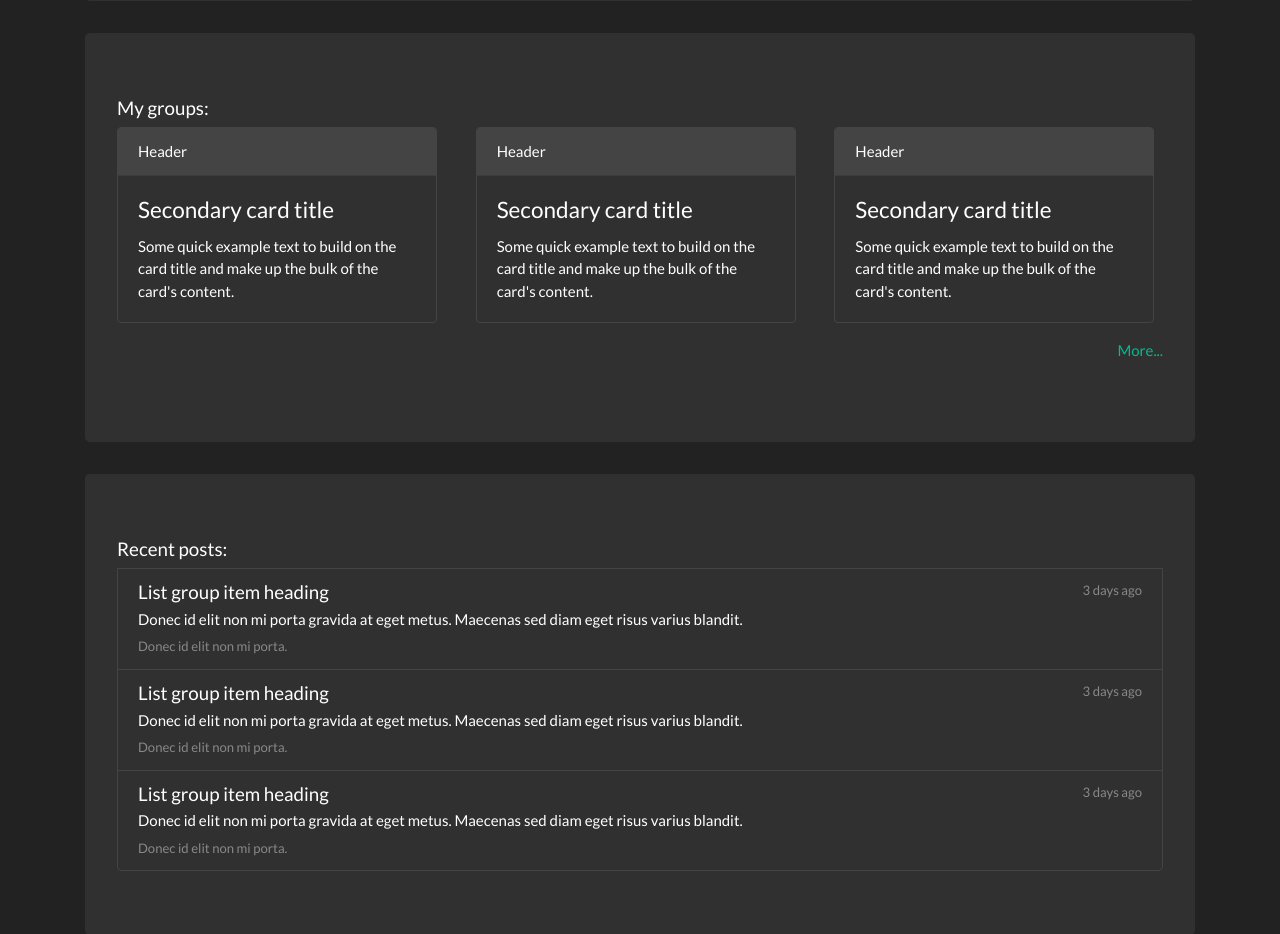
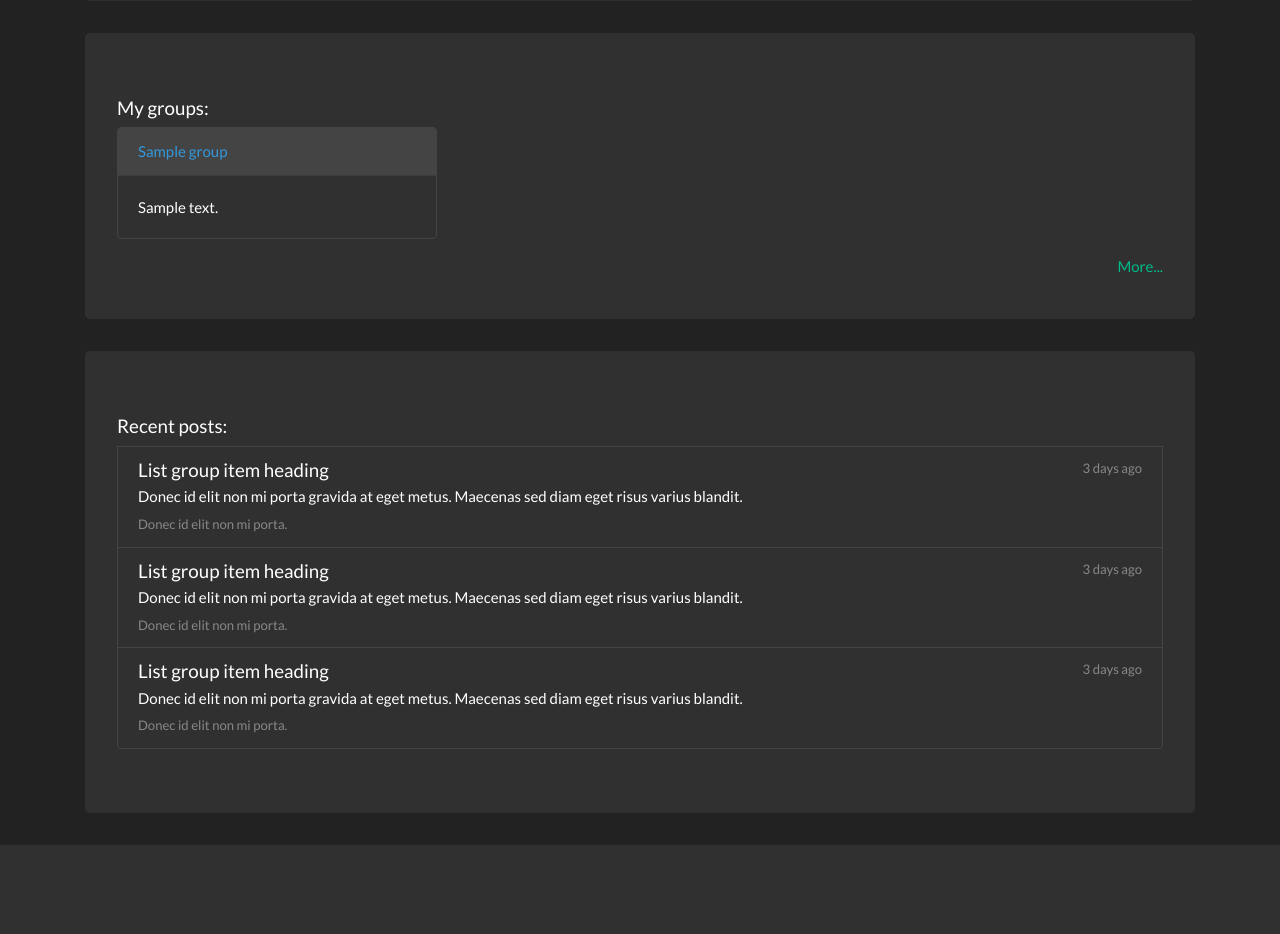
Before and after one commit to ProsteMato/IIS, a Symfony app: template templates/user/viewprofile.html.twig in a window 1280 px wide. Shown: the part 422-1356 px from the top of the page. After the commit the page ends 1267 px from the top, so only its background shows below. Run offline with Twig, Linux system fonts and the light colour scheme; the template is opened without the code that fills it: most values are stand-ins (such as "Sample title", 1, 10 or a date in 2020); grey boxes marked "Sample" are stand-in pictures; some libraries are stand-ins or nearby versions.

Commit message:
User profile - show first 3 groups he is member to

```diff
--- a/src/Controller/AdminController.php
+++ b/src/Controller/AdminController.php
@@ -7,10 +7,13 @@ use App\Entity\User;
 use App\Repository\UserRepository;
 use Doctrine\ORM\EntityManagerInterface;
 use Symfony\Bundle\FrameworkBundle\Controller\AbstractController;
+use Symfony\Component\Config\Definition\Exception\Exception;
+use Symfony\Component\HttpFoundation\RedirectResponse;
 use Symfony\Component\HttpFoundation\Request;
 use Symfony\Component\HttpFoundation\Response;
 use Symfony\Component\Routing\Annotation\Route;
 use Symfony\Component\Security\Core\User\UserInterface;
+use Twig\Error\RuntimeError;
 
 class AdminController extends AbstractController
 {
@@ -51,7 +54,7 @@ class AdminController extends AbstractController
      * @param Request $request
      * @param EntityManagerInterface $entityManager
      * @param int $id
-     * @return void
+     * @return RedirectResponse
      */
     public function delete_user(UserInterface $loggedUser, Request $request, EntityManagerInterface $entityManager, int $id){
 
@@ -68,6 +71,5 @@ class AdminController extends AbstractController
         $response->send();
 
         return $this->redirectToRoute('show_list_users');
-
     }
 }
--- a/src/Controller/UserController.php
+++ b/src/Controller/UserController.php
@@ -37,10 +37,14 @@ class UserController extends AbstractController
     {
         $user = $this->getDoctrine()->getRepository(User::class)->find($id);
 
+        $groups = $loggedUser->getLikedGroups();
+
         return $this->render('user/viewprofile.html.twig', [
             'showedUser' => $user,
             'loggedUser' => $loggedUser,
             'id' => $id,
+            'groups' => $groups,
+            'groups_count' => count($groups),
             'controller_name' => 'UserController',
         ]);
     }
--- a/templates/user/viewprofile.html.twig
+++ b/templates/user/viewprofile.html.twig
@@ -80,40 +80,24 @@
     <div class="jumbotron mt-0">
         <h5 > My groups:</h5>
         <div class="row">
-            <div class="col-md-4">
-                <div class="card border-secondary mb-3" style="max-width: 20rem;">
-                <div class="card-header">Header</div>
-                <div class="card-body">
-                    <h4 class="card-title">Secondary card title</h4>
-                    <p class="card-text">Some quick example text to build on the card title and make up the bulk of the card's content.</p>
-                </div>
-            </div>
-            </div>
-            <div class="col-md-4">
-                <div class="card border-secondary mb-3" style="max-width: 20rem;">
-                    <div class="card-header">Header</div>
-                    <div class="card-body">
-                        <h4 class="card-title">Secondary card title</h4>
-                        <p class="card-text">Some quick example text to build on the card title and make up the bulk of the card's content.</p>
+                {% for group in groups|slice(0,3) %}
+                    <div class="col-md-4">
+                        <div class="card border-secondary mb-3" style="max-width: 20rem;">
+                            <div class="card-header">
+                                <a  class="text-info" href="{{path('show_group', {'group_id': group.id })}}">
+                                    {{ group.name }}
+                                </a>
+                            </div>
+                            <div class="card-body">
+                            <p class="card-text">
+                                {{ group.description }}
+                            </p>
+                            </div>
                     </div>
                 </div>
-            </div>
-
-            <div class="col-md-4">
-                <div class="card border-secondary mb-3" style="max-width: 20rem;">
-                    <div class="card-header">Header</div>
-                    <div class="card-body">
-                        <h4 class="card-title">Secondary card title</h4>
-                        <p class="card-text">Some quick example text to build on the card title and make up the bulk of the card's content.</p>
-                    </div>
-                </div>
-
-                <p align="right">
-                    <a href="#" >More...</a>
-                </p>
-            </div>
+                {% endfor %}
         </div>
-
+        <a href="{{ path('list_groups') }}"  class="float-right">More...</a>
     </div>
 
     <div class="jumbotron mt-0">
```
